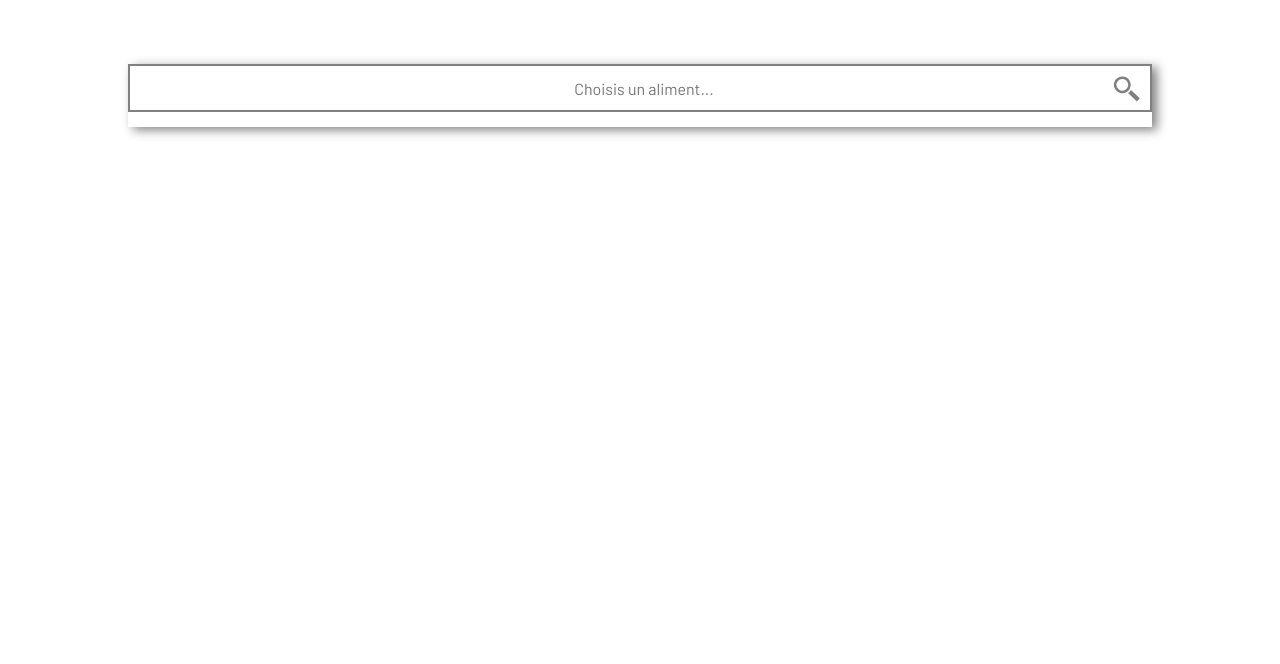
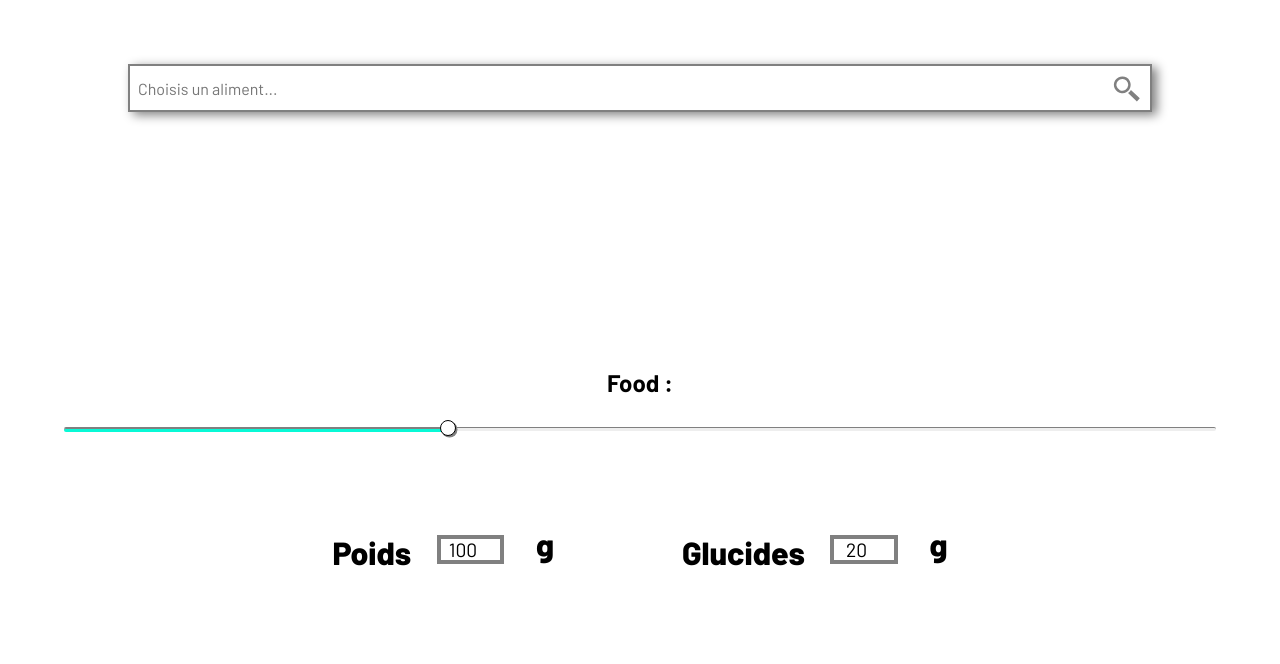
Before and after one commit to WildCodeSchool/Paris-0919-P2-Diabete, a React (Create React App) app in the folder ohmyg/: page / in a window 1280 px wide. Shown: the part 136-800 px from the top of the page. Built offline with nearby package versions, Linux system fonts and the light colour scheme.

Commit message:
creation of ApiCarbs component, with props passed from apiRequest to Carb calculation
Co-authored-by: paulinedrouhin <51405163+paulinedrouhin@users.noreply.github.com>

```diff
--- a/ohmyg/src/App.js
+++ b/ohmyg/src/App.js
@@ -1,6 +1,5 @@
 import React from 'react';
-import ApiRequest from './components/pages/meal/ApiRequest';
-import CarbCalculation from './components/pages/calculation/CarbCalculation';
+import ApiCarbs from './components/pages/meal/ApiCarbs';
 // import ContentFrame from './components/pages/homepage/ContentFrame';
 // import Footer from './components/layout/Footer';
 // import HeaderMobile from './components/layout/HeaderMobile';
@@ -21,8 +20,7 @@ const App = () => {
       <HeaderMobile />
       <HomeNavButtons />
       <ContentFrame /> */}
-      <ApiRequest />
-      <CarbCalculation />
+      <ApiCarbs/>
     </div>
   )
 }
--- a/ohmyg/src/components/pages/calculation/CarbCalculation.css
+++ b/ohmyg/src/components/pages/calculation/CarbCalculation.css
@@ -34,7 +34,7 @@ label {
 
 }
 
-input{
+.blockFoodWeight input{
    grid-area: input;
    margin-bottom : 15px;
    width: 3.5em;
--- /dev/null
+++ b/ohmyg/src/components/pages/meal/ApiCarbs.js
@@ -0,0 +1,43 @@
+import React, {Component} from 'react'
+import ApiRequest from './ApiRequest';
+import CarbCalculation from '../calculation/CarbCalculation';
+import "./ApiCarbs.css"
+
+
+class ApiCarbs extends Component {
+    state = {
+        nameFromApi:"",
+        carbsFromApi:""
+    }
+
+    getChosenFoodName = (food) => {
+        this.setState({nameFromApi : food})
+    }
+
+    getChosenFoodCarbs = (food) => {
+        this.setState({carbsFromApi : food})
+
+    }
+
+render () {
+    console.log(this.state.nameFromApi)
+    console.log(this.state.carbsFromApi)
+    return(
+    <div>
+        <ApiRequest
+        name = {this.getChosenFoodName}
+        carbs = {this.getChosenFoodCarbs}
+        />
+        <CarbCalculation
+        name = {this.state.nameFromApi}
+        carbs = {this.state.carbsFromApi}
+        />
+    </div>
+    )
+
+    }
+}
+
+
+
+export default ApiCarbs
--- a/ohmyg/src/components/pages/meal/ApiRequest.css
+++ b/ohmyg/src/components/pages/meal/ApiRequest.css
@@ -10,10 +10,7 @@
     font-family: "Barlow", sans-serif ;
 
 }
-.global {
-    height:100vh;
 
-}
 
 .ApiRequest-form {
     width: 80%;
--- a/ohmyg/src/components/pages/meal/ApiRequest.js
+++ b/ohmyg/src/components/pages/meal/ApiRequest.js
@@ -30,18 +30,25 @@ class ApiRequest extends Component {
         };
 
 
-    chooseFood= (name) => {
-        const item = this.state.foods.find(element =>
+    chooseFood= async (name) => {
+        const item = await this.state.foods.find(element =>
            element.fields.origfdnm === name)
-        this.setState({chosenFood : item})
-        this.setState({title: ""})
-
+        await this.setState({chosenFood : item})
+        await this.setState({title: ""})
+        // console.log("verif", this.state.chosenFood)
+        this.props.name (this.state.chosenFood.fields.origfdnm)
+        this.props.carbs (this.state.chosenFood.fields.glucides_g_100g)
+        // console.log ("name",this.state.chosenFood.fields.origfdnm || "carbs", this.state.chosenFood.fields.glucides_g_100g)
     };
 
+
+
+
+
     render () {
-        console.log(this.state.chosenFood)
+        // console.log("verif2",this.state.chosenFood)
     return (
-        <div className="global">
+        <div>
             <form className="ApiRequest-form">
                 <input
                 id="title"
```
Also changed, not shown: ohmyg/src/components/pages/meal/ApiCarbs.css (added).
